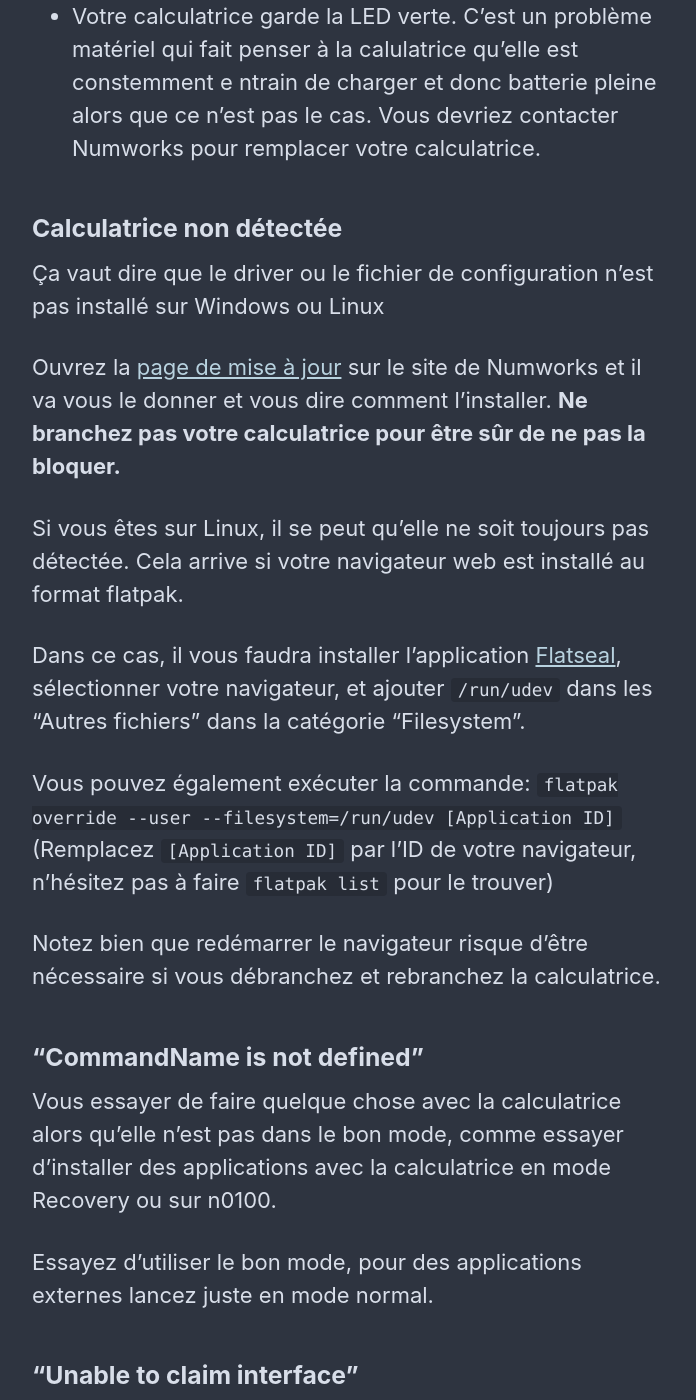
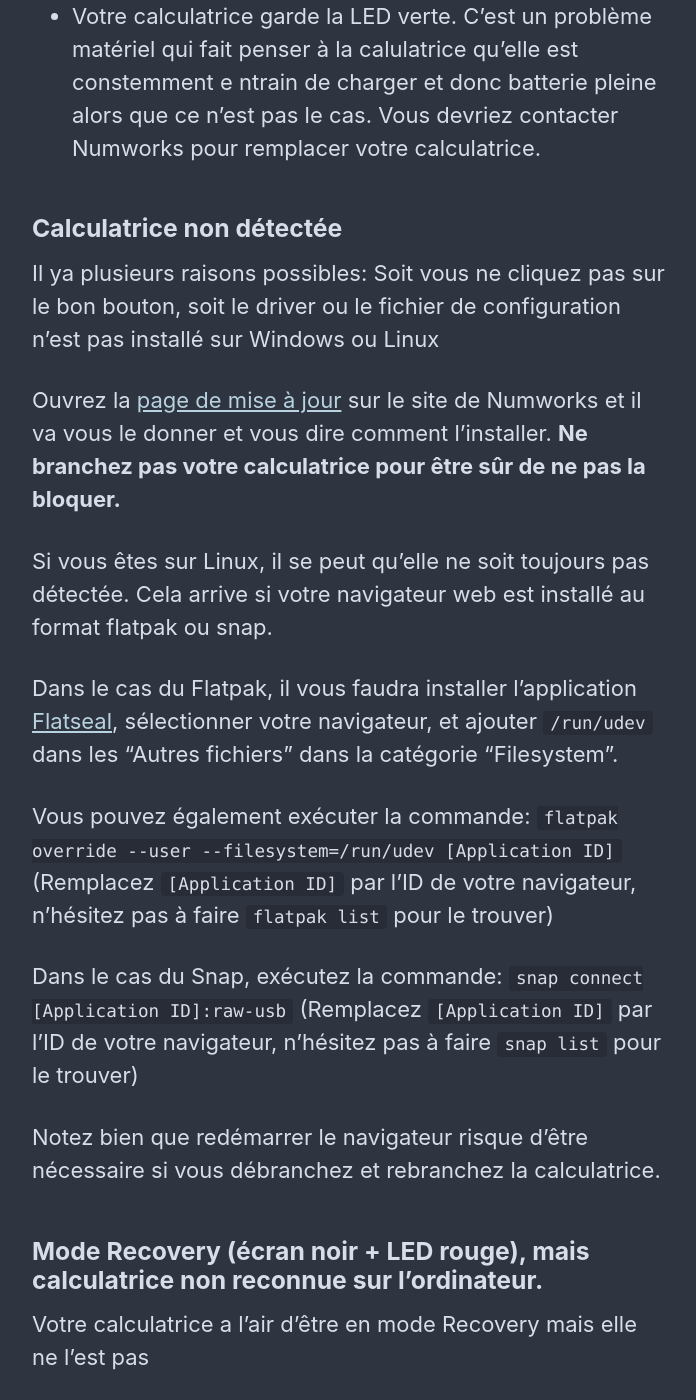
Before and after one commit to Omega-Numworks/Omega-Guide, a Jekyll site: the page built from _pages/fr_FR/troubleshooting.md, in a window 1280 px wide and 1400 px high, scrolled down 2045 px. Shown: the whole window, without its empty margins (290-986 px from the left). Built offline with Jekyll 4.4.1, drawn with Linux system fonts in a browser that asks for light colours; comment, search, counter and statistics services are not loaded; some of the changed text lies outside the part shown.

Commit message:
Update troubleshooting.md

```diff
--- a/_pages/fr_FR/troubleshooting.md
+++ b/_pages/fr_FR/troubleshooting.md
@@ -35,17 +35,25 @@
 
 ### Calculatrice non détectée
 
-Ça vaut dire que le driver ou le fichier de configuration n'est pas installé sur Windows ou Linux
+Il ya plusieurs raisons possibles: Soit vous ne cliquez pas sur le bon bouton, soit le driver ou le fichier de configuration n'est pas installé sur Windows ou Linux
 
 Ouvrez la [page de mise à jour](https://numworks.com/update/) sur le site de Numworks et il va vous le donner et vous dire comment l'installer. **Ne branchez pas votre calculatrice pour être sûr de ne pas la bloquer.**
 
-Si vous êtes sur Linux, il se peut qu'elle ne soit toujours pas détectée. Cela arrive si votre navigateur web est installé au format flatpak.
+Si vous êtes sur Linux, il se peut qu'elle ne soit toujours pas détectée. Cela arrive si votre navigateur web est installé au format flatpak ou snap.
 
-Dans ce cas, il vous faudra installer l'application [Flatseal](https://flathub.org/apps/com.github.tchx84.Flatseal), sélectionner votre navigateur, et ajouter `/run/udev` dans les "Autres fichiers" dans la catégorie "Filesystem".
+Dans le cas du Flatpak, il vous faudra installer l'application [Flatseal](https://flathub.org/apps/com.github.tchx84.Flatseal), sélectionner votre navigateur, et ajouter `/run/udev` dans les "Autres fichiers" dans la catégorie "Filesystem".
 
 Vous pouvez également exécuter la commande: `flatpak override --user --filesystem=/run/udev [Application ID]` (Remplacez `[Application ID]` par l'ID de votre navigateur, n'hésitez pas à faire `flatpak list` pour le trouver)
 
+Dans le cas du Snap, exécutez la commande: `snap connect [Application ID]:raw-usb` (Remplacez `[Application ID]` par l'ID de votre navigateur, n'hésitez pas à faire `snap list` pour le trouver)
+
 Notez bien que redémarrer le navigateur risque d'être nécessaire si vous débranchez et rebranchez la calculatrice.
+
+### Mode Recovery (écran noir + LED rouge), mais calculatrice non reconnue sur l'ordinateur.
+
+Votre calculatrice a l'air d'être en mode Recovery mais elle ne l'est pas
+
+Maintenez 6 et cliquez sur reset pour la démarrer en mode Recovery, ça aura l'air d'être pareil mais cette fois, elle sera reconnue.
 
 ### "CommandName is not defined"
 
@@ -65,12 +73,6 @@
 Cela veut dire que votre calculatrice est verrouillée contre l'installation de CFW. Si vous voulez installer un CFW, vous avec besoin de la débloquer.
 
 Suivez [ce guide](get-started) pour la débloquer.
-
-### Mode Recovery (écran noir + LED rouge), mais calculatrice non reconnue sur l'ordinateur.
-
-Votre calculatrice a l'air d'être en mode Recovery mais elle ne l'est pas
-
-Maintenez 6 et cliquez sur reset pour la démarrer en mode Recovery, ça aura l'air d'être pareil mais cette fois, elle sera reconnue.
 
 ### "Mémoire corrompue" en essayant d'ajouter des scripts Python
 
```
